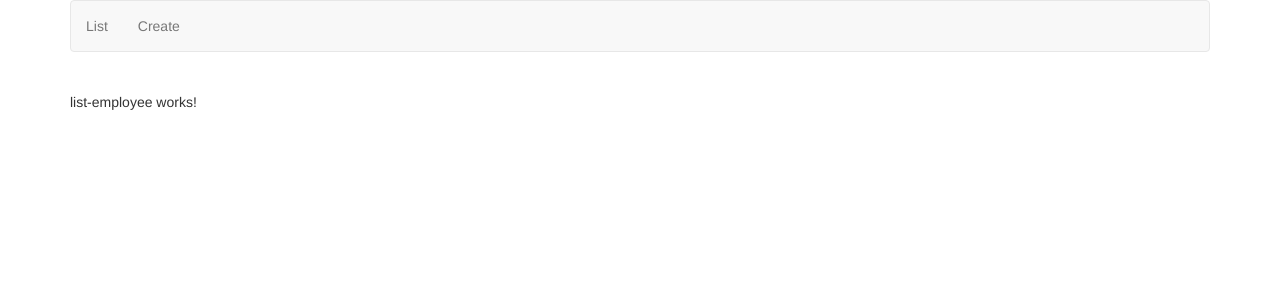
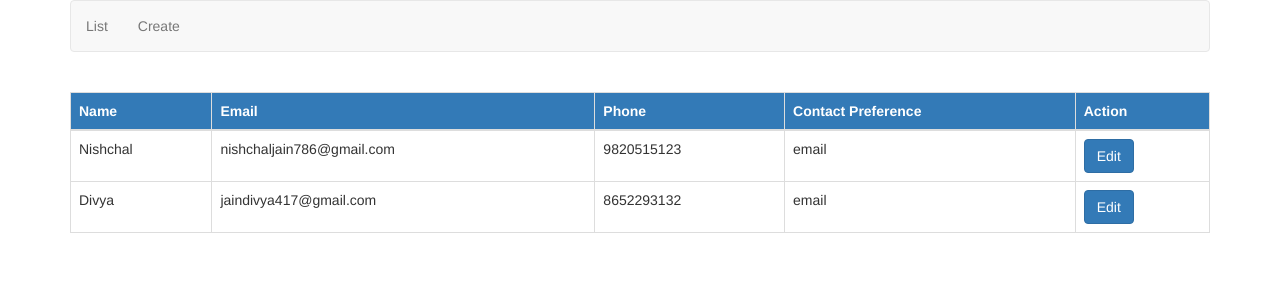
Before and after one commit to Nishchaljain/Angular6Project, an Angular app: page /list in a window 1280 px wide. Shown: the top 300 px of the page. Built offline with nearby package versions, Linux system fonts and the light colour scheme; data requests are answered from the project's data file.

Commit message:
used fake api to get data and display on list page , Implemented edit functionality partially as skills are still bot loading on the edit page.

```diff
--- /dev/null
+++ b/db.json
@@ -0,0 +1,47 @@
+{
+  "employees": [
+    {
+      "id": 1,
+      "fullName": "Nishchal",
+      "contactPreference": "email",
+      "email": "nishchaljain786@gmail.com",
+      "phone": "9820515123",
+      "skills": [
+        {
+          "skillName": "C#",
+          "experienceInYears": "7",
+          "proficiency": "Intermediate"
+        },
+        {
+          "skillName": ".Net",
+          "experienceInYears": "7",
+          "proficiency": "Intermediate"
+        },
+        {
+          "skillName": "Angular",
+          "experienceInYears": "6 Months",
+          "proficiency": "beginner"
+        }
+      ]
+    },
+    {
+      "id": 2,
+      "fullName": "Divya",
+      "contactPreference": "email",
+      "email": "jaindivya417@gmail.com",
+      "phone": "8652293132",
+      "skills": [
+        {
+          "skillName": "Java",
+          "experienceInYears": "4",
+          "proficiency": "Intermediate"
+        },
+        {
+          "skillName": "C#",
+          "experienceInYears": "3",
+          "proficiency": "beginner"
+        }
+      ]
+    }
+  ]
+}
--- a/src/app/app-routing.module.ts
+++ b/src/app/app-routing.module.ts
@@ -7,6 +7,7 @@ import { CreateEmployeeComponent } from './employee/create-employee.component';
 const routes: Routes = [
   { path: 'list', component: ListEmployeeComponent },
   { path: 'create', component: CreateEmployeeComponent },
+  { path: 'edit/:id', component: CreateEmployeeComponent },
   { path: '', redirectTo: '/list', pathMatch: 'full' }
 ];
 
--- a/src/app/employee/create-employee.component.html
+++ b/src/app/employee/create-employee.component.html
@@ -92,7 +92,7 @@
                                 Skill Name is required
                             </span>
                         </div>
-                        <div class="col-sm-6" *ngIf="employeeForm.get('skills').length>1">
+                        <div class="col-sm-6" *ngIf="employeeForm.get('skills')['length']>1">
                             <button type="button" (click)="removeSkillButtonClick(i)"
                                 class="btn btn-danger btn-sm pull-right" title="Delete Skill">
                                 <span class="glyphicon glyphicon-remove"></span>
@@ -115,8 +115,8 @@
                     </div>
 
 
-                    <div class="form-group" [ngClass]="{'has-error': skill.get('proficiency').invalid &&
-                                                                      skill.get('proficiency').touched}">
+                    <div class="form-group"
+                        [ngClass]="{'has-error': skill.get('proficiency').invalid && skill.get('proficiency').touched}">
                         <label class="col-md-2 control-label">Proficiency</label>
                         <div class="col-md-8">
                             <label class="radio-inline">
@@ -131,8 +131,8 @@
                                 <input id="proficiency" type="radio" value="advanced"
                                     formControlName="proficiency">Advanced
                             </label>
-                            <span class="help-block" *ngIf="skill.get('proficiency').errors?.required &&
-                                                                      skill.get('proficiency').touched">
+                            <span class="help-block"
+                                *ngIf="skill.get('proficiency').errors?.required && skill.get('proficiency').touched">
                                 Proficiency is required
                             </span>
                         </div>
@@ -144,7 +144,7 @@
 
         <div class="panel-footer">
             <div class="btn-toolbar">
-                <button class="btn btn-primary" type="submit">Save</button>
+                <button class="btn btn-primary" type="submit" [disabled]="employeeForm.invalid">Save</button>
                 <button class="btn btn-primary" type="button" (click)="onLoadDataClick()">Load Data</button>
             </div>
         </div>
--- a/src/app/employee/create-employee.component.ts
+++ b/src/app/employee/create-employee.component.ts
@@ -1,6 +1,10 @@
 import { Component, OnInit } from '@angular/core';
 import { FormGroup, FormBuilder, Validators, AbstractControl, FormControl, FormArray } from '@angular/forms';
 import { CustomValidators } from '../shared/custom.validator';
+import { ActivatedRoute } from '@angular/router';
+import { EmployeeService } from './employee.service';
+import { IEmployee } from './iemployee';
+import { ISkill } from './iskill';
 @Component({
   selector: 'app-create-employee',
   templateUrl: './create-employee.component.html',
@@ -47,7 +51,9 @@ export class CreateEmployeeComponent implements OnInit {
   };
 
 
-  constructor(private fb: FormBuilder) { }
+  constructor(private fb: FormBuilder,
+    private _activatedRoute: ActivatedRoute,
+    private _employeeService: EmployeeService) { }
 
   ngOnInit(): void {
     this.employeeForm = this.fb.group({
@@ -75,6 +81,34 @@ export class CreateEmployeeComponent implements OnInit {
       this.logValidationErrors(this.employeeForm);
     })
 
+    const employeeID = +this._activatedRoute.snapshot.params['id'];
+
+    if (employeeID) {
+      this.getEmployeeByID(employeeID);
+    }
+
+  }
+
+  getEmployeeByID(employeeID: number) {
+    this._employeeService.getEmployeeById(employeeID).subscribe(
+      (employee: IEmployee) => {
+        this.editEmployee(employee);
+      },
+      (error: any) => {
+        console.log(error);
+      })
+  }
+
+  editEmployee(employee: IEmployee) {
+    this.employeeForm.patchValue({
+      fullName: employee.fullName,
+      contactPreference: employee.contactPreference,
+      emailGroup: {
+        email: employee.email,
+        confirmEmail: employee.email
+      },
+      phone: employee.phone
+    });
   }
 
   removeSkillButtonClick(index: number): void {
@@ -139,7 +173,7 @@ export class CreateEmployeeComponent implements OnInit {
       const abstractControl = group.get(control);
       this.formErrors[control] = '';
       if (abstractControl && abstractControl.invalid &&
-        (abstractControl.touched || abstractControl.dirty)) {
+        (abstractControl.touched || abstractControl.dirty || abstractControl.value !== '')) {
 
         const messages = this.validationMessages[control];
 
@@ -163,7 +197,7 @@ function matchEmail(group: AbstractControl): { [key: string]: any } | null {
   const email = group.get('email');
   const confirmEmail = group.get('confirmEmail');
 
-  if (email.value === confirmEmail.value || confirmEmail.pristine) {
+  if (email.value === confirmEmail.value || (confirmEmail.pristine && confirmEmail.value === '')) {
     return null;
   }
   else {
--- /dev/null
+++ b/src/app/employee/employee.service.ts
@@ -0,0 +1,71 @@
+import { Injectable } from '@angular/core';
+import { IEmployee } from './iemployee';
+import { Observable, throwError } from 'rxjs';
+
+import { catchError } from 'rxjs/operators';
+import { HttpClient, HttpErrorResponse, HttpHeaders } from '@angular/common/http';
+
+
+@Injectable({
+  providedIn: 'root'
+})
+export class EmployeeService {
+
+  employee: IEmployee;
+
+
+  constructor(private _httpClient: HttpClient) {
+
+  }
+
+  baseUrl = 'http://localhost:3000/employees';
+
+  getEmployees(): Observable<IEmployee[]> {
+    return this._httpClient.get<IEmployee[]>(this.baseUrl)
+      .pipe(catchError(this.handleError));
+  }
+
+  private handleError(errorResponse: HttpErrorResponse) {
+    if (errorResponse.error instanceof ErrorEvent) {
+      console.log('Client side error: ', errorResponse.error.message);
+    }
+    else {
+      console.log('Server side error: ', errorResponse);
+    }
+
+    return throwError('There is a problem with the service. We are notified & working on it. Please try again later.');
+  }
+
+  getEmployeeById(empID: number): Observable<IEmployee> {
+    return this._httpClient.get<IEmployee>(this.baseUrl + '/' + empID)
+      .pipe(catchError(this.handleError));
+  }
+
+  insertEmployee(employee: IEmployee): Observable<IEmployee> {
+
+    return this._httpClient.post<IEmployee>(this.baseUrl, employee, {
+      headers: new HttpHeaders({
+        'Content-Type': 'application/json'
+      })
+    }).pipe(catchError(this.handleError));
+  }
+
+  updateEmployee(employee: IEmployee): Observable<void> {
+    return this._httpClient.put<void>(this.baseUrl + '/' + employee.id, employee, {
+      headers: new HttpHeaders({
+        'Content-Type': 'application/json'
+      })
+    }).pipe(catchError(this.handleError));
+
+  }
+
+  deleteEmployee(empID: number): Observable<void> {
+    return this._httpClient.delete<void>(this.baseUrl + '/' + empID
+    ).pipe(catchError(this.handleError));
+  }
+
+  // deleteEmployeeFromFilteredEmployeeList(filteredEmployees: Employee[], empid: number): Observable<void> {
+  //   return this._httpClient.delete<void>(this.baseUrl + '/' + empid
+  //   ).pipe(catchError(this.handleError));
+  // }
+}
--- /dev/null
+++ b/src/app/employee/iemployee.ts
@@ -0,0 +1,11 @@
+import { ISkill } from './iskill';
+
+export interface IEmployee {
+    id: number;
+    fullName: string;
+    email: string;
+    phone?: number;
+    contactPreference: string;
+    skills: ISkill[];
+
+}
--- /dev/null
+++ b/src/app/employee/iskill.ts
@@ -0,0 +1,6 @@
+export interface ISkill {
+    skillName: string;
+    experienceInYears: number;
+    proficiency: string;
+
+}
--- a/src/app/employee/list-employee.component.html
+++ b/src/app/employee/list-employee.component.html
@@ -1 +1,42 @@
-<p>list-employee works!</p>
+<div class="table-responsive">
+    <table class="table table-bordered" *ngIf="employees && employees.length">
+        <thead>
+            <tr class="bg-primary">
+                <th>
+                    Name
+                </th>
+                <th>
+                    Email
+                </th>
+                <th>
+                    Phone
+                </th>
+                <th>
+                    Contact Preference
+                </th>
+                <th>
+                    Action
+                </th>
+            </tr>
+        </thead>
+        <tbody>
+            <tr *ngFor="let employee of employees;let i = index">
+                <td>
+                    {{employee.fullName}}
+                </td>
+                <td>
+                    {{employee.email}}
+                </td>
+                <td>
+                    {{employee.phone}}
+                </td>
+                <td>
+                    {{employee.contactPreference}}
+                </td>
+                <td>
+                    <button class="btn btn-primary" (click)="onEditClick(employee.id)">Edit</button>
+                </td>
+            </tr>
+        </tbody>
+    </table>
+</div>
--- a/src/app/employee/list-employee.component.ts
+++ b/src/app/employee/list-employee.component.ts
@@ -1,4 +1,7 @@
 import { Component, OnInit } from '@angular/core';
+import { IEmployee } from './iemployee';
+import { EmployeeService } from './employee.service';
+import { Router } from '@angular/router';
 
 @Component({
   selector: 'app-list-employee',
@@ -7,9 +10,22 @@ import { Component, OnInit } from '@angular/core';
 })
 export class ListEmployeeComponent implements OnInit {
 
-  constructor() { }
+  employees: IEmployee[];
+
+  constructor(private _employeeService: EmployeeService,
+    private _router: Router) { }
 
   ngOnInit(): void {
+    this._employeeService.getEmployees().subscribe((response) => {
+      this.employees = response;
+    },
+      (error) => {
+        console.log(error);
+      })
+  }
+
+  onEditClick(empID: number) {
+    this._router.navigate(['/edit', empID])
   }
 
 }
```
Also changed, not shown: src/app/app.module.ts (+5 -2 lines).
